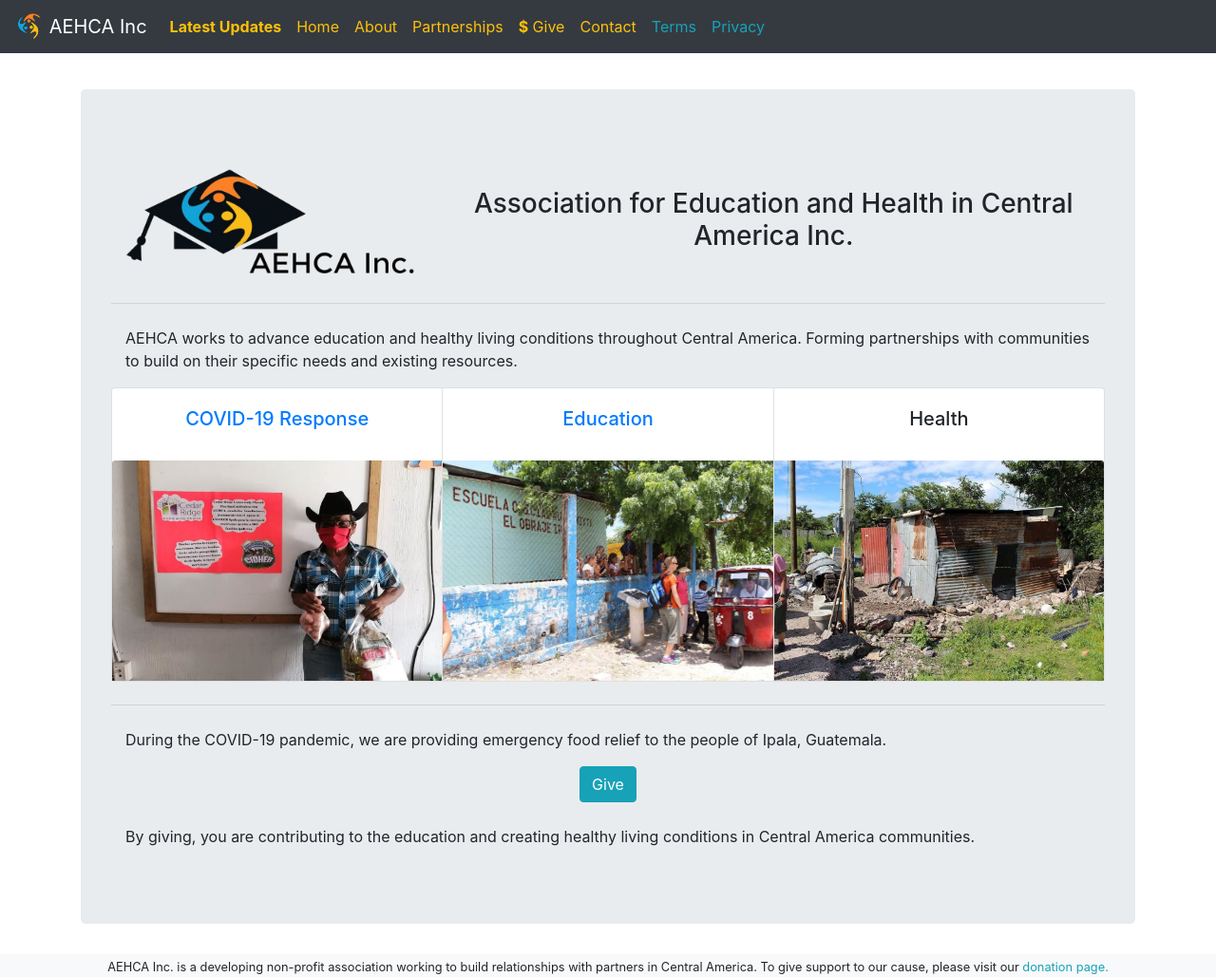
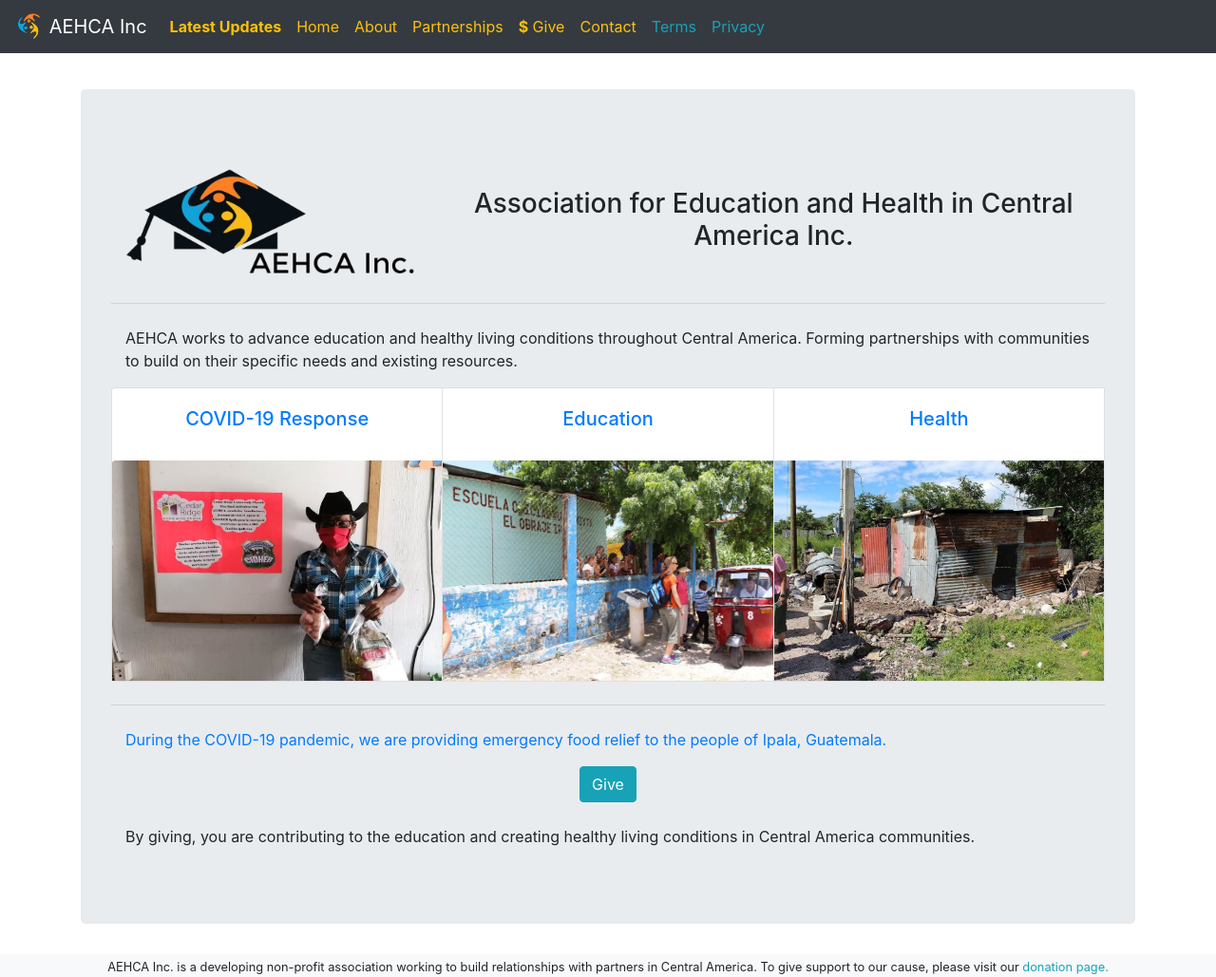
Before and after one commit to aehca/aehca.github.io, a Jekyll site: the page built from index.html, in a window 1280 px wide and 1029 px high. Shown: the whole window at 95% size. Built offline with Jekyll 4.4.1, drawn with Linux system fonts in a browser that asks for light colours.

Commit message:
link for the health article

```diff
--- a/index.html
+++ b/index.html
@@ -53,11 +53,16 @@
             <img src="/images/education.jpg" class="card-img-top" alt="ipala education image">
         </div></a>
         <div class="card text-center">
-          <div class="card-body">
-            <h5 class="card-title">Health</h5>
-            <p class="card-text"></p>
-          </div>
-          <img src="/images/health.jpg" class="card-img-top" alt="ipala health image">
+          {% for post in site.posts %}
+          {% if post.title == "Health in Ipala, Guatemala" %}
+          <a href="{{ post.url }}">
+            {% endif %}
+            {% endfor %}
+            <div class="card-body">
+              <h5 class="card-title">Health</h5>
+              <p class="card-text"></p>
+            </div>
+            <img src="/images/health.jpg" class="card-img-top" alt="ipala health image">
         </div>
       </div>
 
```
